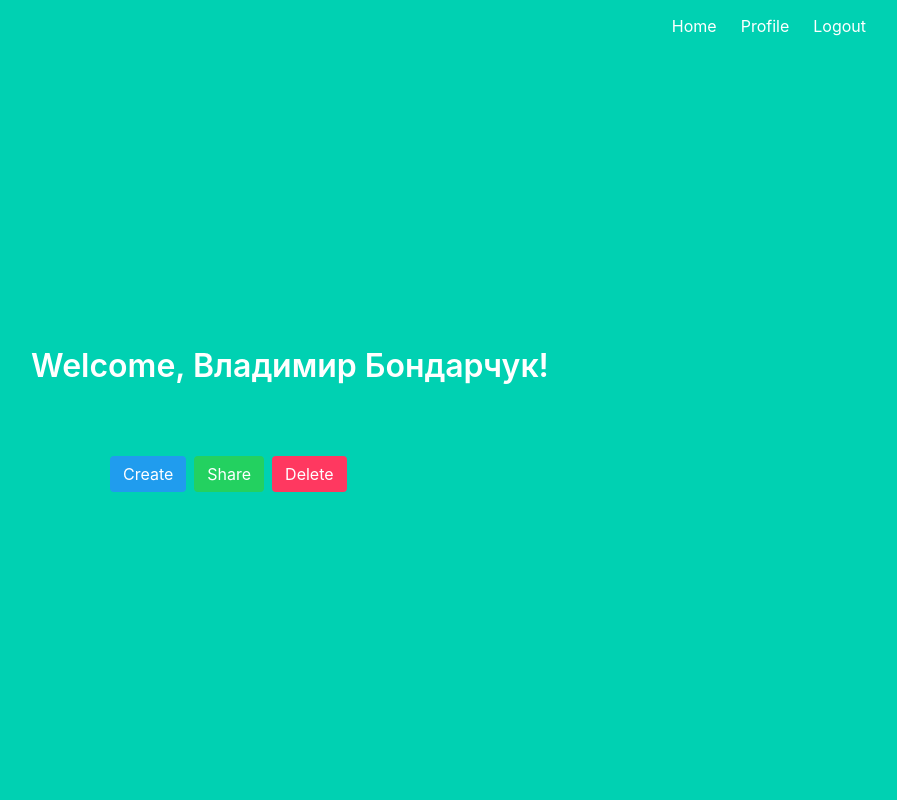
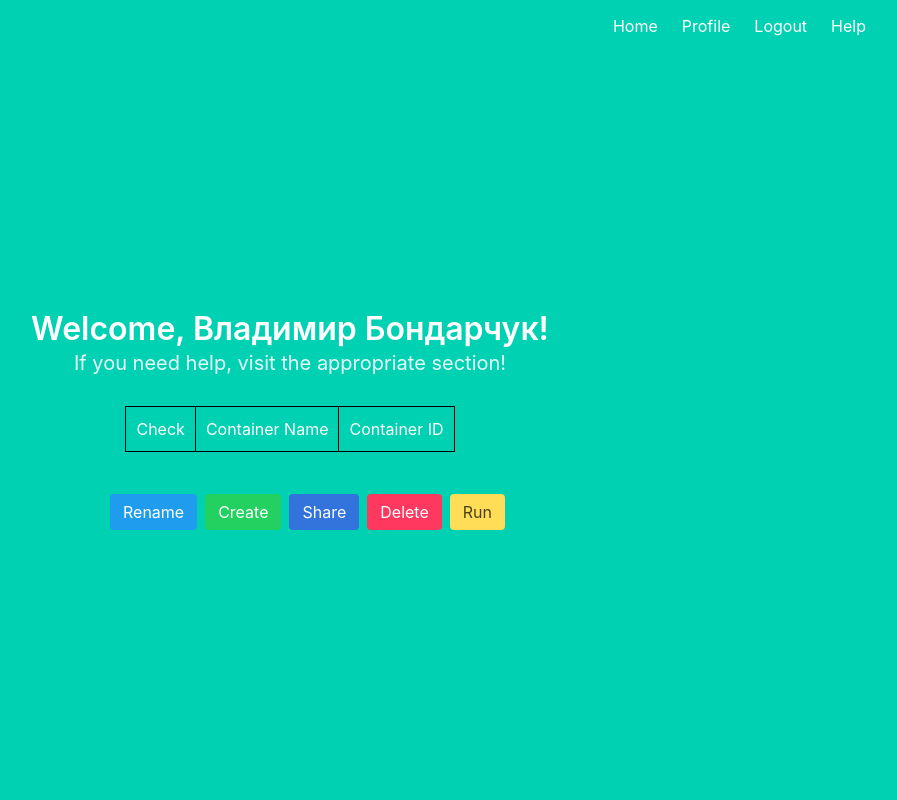
Before and after one commit to wbondarchuk/FinishLine, a Flask app: page /profile in a window 1280 px wide. Shown: the whole page, without its empty margins (350-1247 px from the left). Run offline with Flask 2, Linux system fonts and the light colour scheme; a user stored in the database is signed in; data comes from the database, SQL or seed files in the repository; data that the repository does not hold is empty.

Commit message:
Add files via upload

```diff
--- a/project/auth.py
+++ b/project/auth.py
@@ -15,7 +15,7 @@ import google.auth.transport.requests
 from flask import Blueprint, render_template, redirect, url_for, request, flash
 from werkzeug.security import generate_password_hash, check_password_hash
 from flask_login import login_user, logout_user, login_required
-from .models import Users, Conteiners
+from .models import Users, Containers
 from . import db
 
 auth = Blueprint('auth', __name__)
--- a/project/main.py
+++ b/project/main.py
@@ -1,11 +1,11 @@
 # main.py
 import datetime
 
-from .docker_manager import run_container, force_remove_container, get_URL
-from flask import Blueprint, render_template, request, session, abort, current_app
+from .docker_manager import run_container, force_remove_container, get_URL, stop_container, start_container
+from flask import Blueprint, render_template, request, session, abort, current_app, flash
 from flask_login import current_user, login_required
 from . import db
-from .models import Users, Conteiners
+from .models import Users, Containers
 
 main = Blueprint('main', __name__)
 
@@ -15,25 +15,44 @@ def index():
     return render_template('index.html')
 
 
+@main.route('/help')
+def help():
+    return render_template('help.html')
+
+
 @main.route('/profile', methods=['GET', 'POST'])
 @login_required
 def profile():
     if request.method == 'POST':
+        print("post")
         data = request.form.getlist('chkbox')
-        print(data)
 
-        if 'create_btn' in request.form:
+        if 'rename_btn' in request.form:
+            print(request.form['rename_btn'])
+            rnm = Users.query.filter_by(email=session.get("email")).first().cont
+            for c in rnm:
+                cont_name = request.form.get(f'cont_name{c.id}')
+                print(c.id, cont_name)
+                container = Containers.query.filter_by(id=c.id).first()
+                print(container)
+
+                print(cont_name)
+                container.container_name = cont_name
+                db.session.commit()
+
+        elif 'create_btn' in request.form:
             print(request.form['create_btn'])
-            (host, port, container) = run_container()
+            (host, port, container, name) = run_container()
             print(current_user.id)
             print(container)
-            new_container = Conteiners(id=container, user_id=current_user.id)
+            new_container = Containers(id=container, user_id=current_user.id, container_name=name)
+            print(name)
 
             # add the new container to the database
             db.session.add(new_container)
             db.session.commit()
 
-            return render_template('loader.html'), {"Refresh": f"5; url=http://{host}:{port}"}
+            return render_template('loader.html'), {"Refresh": f"3; url=http://{host}:{port}"}
 
         elif 'delete_btn' in request.form:
             print(request.form['delete_btn'])
@@ -46,15 +65,22 @@ def profile():
             for id in data:
                 print(id)
                 URL = get_URL(id)
+                flash('Be careful! Everyone will be able to connect to the container using your link!')
+                flash(f'Your link: {URL}')
 
-
-
+        elif 'run_btn' in request.form:
+            print(request.form['run_btn'])
+            for id in data:
+                print(id)
+                start_container(id)
+                URL = get_URL(id)
+                return render_template('loader.html'), {"Refresh": f"3; url={URL}"}
 
     info = []
     try:
-        info = Conteiners.query.all()
+        info = Users.query.filter_by(email=session.get("email")).first().cont
     except:
         print("Error")
 
-    name = current_user.name
-    return render_template('profile.html', name=name, list=info)
+    username = current_user.name
+    return render_template('profile.html', name=username, list=info)
--- a/project/templates/base.html
+++ b/project/templates/base.html
@@ -20,9 +20,11 @@
       th,
       td {
         text-align: center;
+        vertical-align: middle;
         padding: 10px;
         border: 1px solid black;
       }
+
 
     </style>
 
@@ -60,6 +62,9 @@
                             Logout
                         </a>
                         {% endif %}
+                        <a href="{{ url_for('main.help') }}" class="navbar-item">
+                            Help
+                        </a>
                     </div>
                 </div>
             </div>
--- a/project/templates/profile.html
+++ b/project/templates/profile.html
@@ -6,27 +6,48 @@
 <h1 class="title">
     Welcome, {{ name }}!
 </h1>
+<h2 class="subtitle">
+    If you need help, visit the appropriate section!
+</h2>
 <form method="POST" action="/profile">
 
     <table>
+        <tr>
+            <td><label>Check</label></td>
+            <td><label>Container Name</label></td>
+            <td><label>Container ID</label></td>
+        </tr>
         {% for c in list %}
 
         <tr>
             <td><input type="checkbox" value="{{c.id}}" name="chkbox"></td>
+            <td><input class="input is-small" type="text" name="cont_name{{c.id}}" value="{{c.container_name}}" autofocus=""></td>
             <td><label>{{c.id}}</label></td>
         </tr>
 
         {% endfor %}
     </table>
-    <div class="column is-3 is-offset-4">
+    <div class="column is-5 is-offset-4">
         <div class="buttons">
-            <input type="submit" class="button is-info" name="create_btn" value="Create">
-            <input type="submit" class="button is-success" name="share_btn" value="Share">
+            <input type="submit" class="button is-info" name="rename_btn" value="Rename">
+            <input type="submit" class="button is-success" name="create_btn" value="Create">
+            <input type="submit" class="button is-link" name="share_btn" value="Share">
             <input type="submit" class="button is-danger" name="delete_btn" value="Delete">
+            <input type="submit" class="button is-warning" name="run_btn" value="Run">
         </div>
     </div>
 
 </form>
 
+{% with messages = get_flashed_messages() %}
+{% if messages %}
+<div class="notification is-danger">
+    {{ messages[0] }}
+</div>
+<div class="notification is-link">
+    {{ messages[1] }}
+</div>
+{% endif %}
+{% endwith %}
 
 {% endblock %}
```
Also changed, not shown: project/__init__.py (+4 -3 lines), project/docker_manager.py (+34 -7 lines), project/models.py (+4 -3 lines), project/templates/help.html (added, +16 -0 lines), project/db.sqlite.
